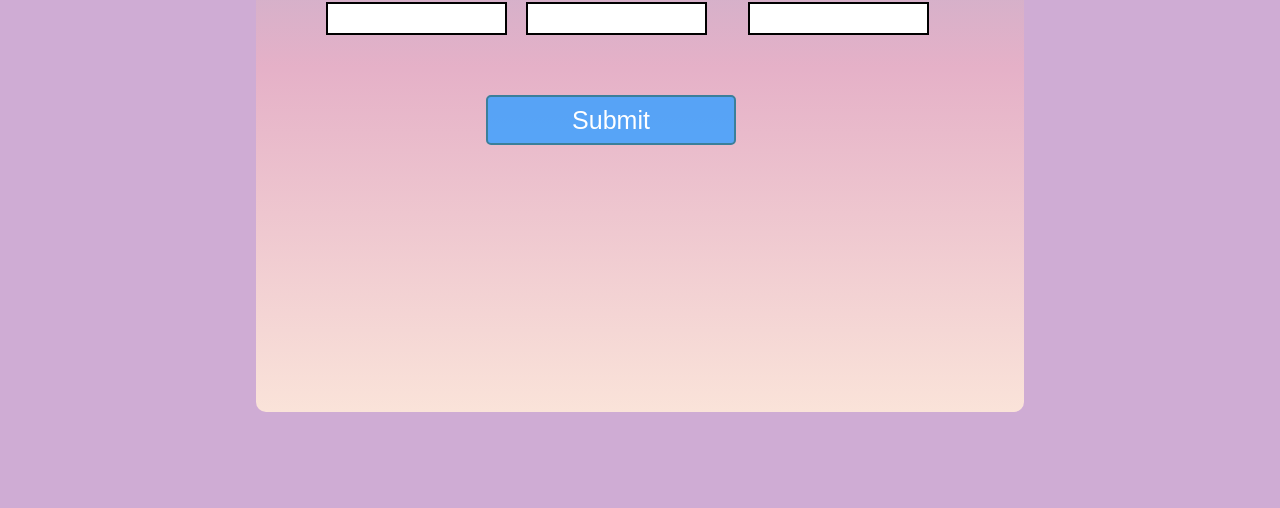
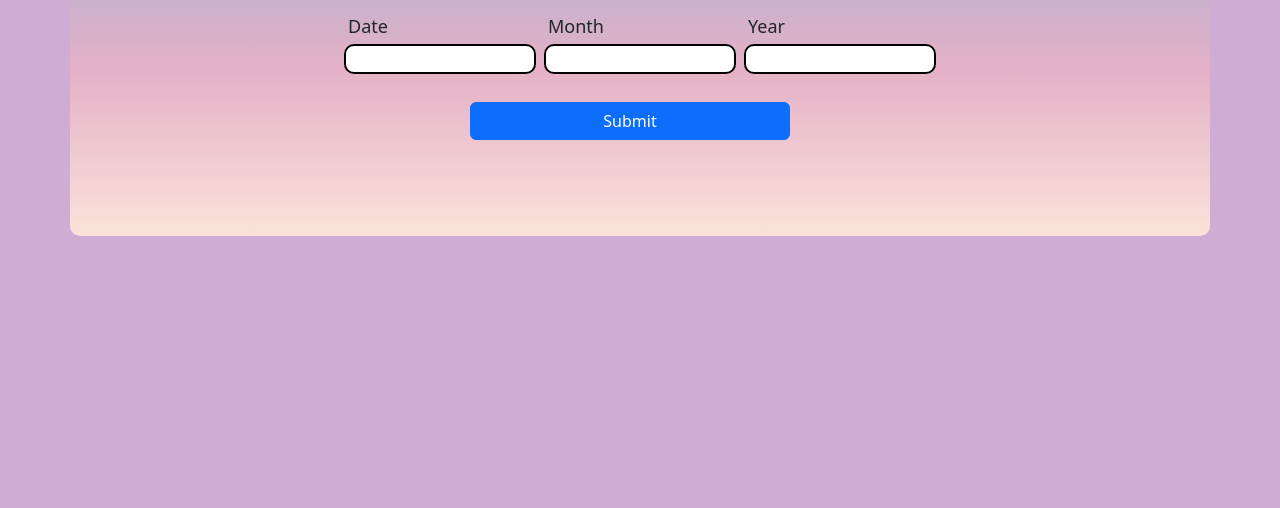
Before and after one commit to Diksha7890/Age-Calculator, a plain HTML site: page index.html in a window 1280 px wide. Shown: the part 292-800 px from the top of the page. Drawn offline with nearby package versions, Linux system fonts and the light colour scheme.

Commit message:
First Commit

```diff
--- a/function.js
+++ b/function.js
@@ -1,5 +1,4 @@
 function submit() {
-
   let months = [31, 28, 31, 30, 31, 30, 31, 31, 30, 31, 30, 31];
   // finding bdy details
   let Bdydate = document.getElementById("datevalue").value;
@@ -11,68 +10,52 @@ function submit() {
   let curDate = currntdate.getDate();
   let curMonth = currntdate.getMonth() + 1;
   let curYear = currntdate.getFullYear();
-    console.log(new Date().getMonth())
+  console.log(new Date().getMonth());
 
-    if (isNaN(Bdydate)) {
+  // Validating  the data
+  if (Bdydate == "" || Bdymonth == "" || Bdyyear == "") {
+    showmsg("please provide  complete details");
+  } else if (isNaN(Bdydate)) {
     showmsg("please enter valid date");
-        return false;
-    }
-    if (Bdydate <= 0) {
-        showmsg("Date cannot be zero or less than zero")
-        return false;
-    }
-    if (Bdydate == "" || Bdydate > months[Bdymonth - 1]) {
+  } else if (Bdydate <= 0) {
+    showmsg("Date cannot be zero or less than zero");
+  } else if (Bdydate > months[Bdymonth - 1]) {
     showmsg("Please provide valid date with respect to month");
-        return false;
-    }
-    if (isNaN(Bdymonth)) {
+  } else if (isNaN(Bdymonth)) {
     showmsg("please enter valid month");
-        return false;
-    }
-    if (Bdymonth <= 0) {
-        showmsg("Month cannot be zero or less than zero")
-        return false;
-    }
-    if (Bdymonth == "" || Bdymonth > 12) {
-        showmsg("Please provide month value in the range from 1 to 12")
-        return false;
-    }
-    if (isNaN(Bdyyear)) {
+  } else if (Bdymonth <= 0) {
+    showmsg("Month cannot be zero or less than zero");
+  } else if (Bdymonth > 12) {
+    showmsg("Please provide month value in the range from 1 to 12");
+  } else if (isNaN(Bdyyear)) {
     showmsg("please enter valid year");
-        return false;
-    }
-    if (Bdyyear <= 0) {
-        showmsg("year cannot be zero or less than zero")
-        return false;
-    }
-    if (Bdyyear > curYear) {
-        showmsg("Please provide valid year")
-        return false;
-    }
-    if (Bdyyear == "" || Bdyyear.length < 4) {
+  } else if (Bdyyear <= 0) {
+    showmsg("year cannot be zero or less than zero");
+  } else if (Bdyyear > curYear) {
+    showmsg("Please provide valid year");
+  } else if (Bdyyear.length < 4) {
     showmsg("Please provide year in the format YYYY");
-        return false;
-    }
-
-
-    if (curDate < Bdydate) {
+  } else if (curDate < Bdydate) {
     curDate += months[Bdymonth - 1];
     curMonth--;
     if (curMonth < Bdymonth) {
       curMonth += 12;
-            curYear--
+      curYear--;
     }
-    }
-    else if (curMonth < Bdymonth) {
+  } else if (curMonth < Bdymonth) {
     curMonth += 12;
     curYear--;
-    }
+  } else {
     curDate -= Bdydate;
     curMonth -= Bdymonth;
     curYear -= Bdyyear;
-    showmsg(`Your age is ${curYear} years ${curMonth} months and ${curDate} days`);
+    showmsg(
+      `Your age is ${curYear} years ${curMonth} months and ${curDate} days`
+    );
   }
+}
+// showing current age on ui
 function showmsg(msg) {
-    let msgElem = document.querySelector(".msg")
+  let msgElem = document.querySelector(".msg");
   msgElem.innerHTML = msg;
 }
--- a/index.html
+++ b/index.html
@@ -1,36 +1,68 @@
 <!DOCTYPE html>
 <html lang="en">
-
   <head>
-    <meta charset="UTF-8">
-    <meta http-equiv="X-UA-Compatible" content="IE=edge">
-    <meta name="viewport" content="width=device-width, initial-scale=1.0">
+    <meta charset="UTF-8" />
+    <meta http-equiv="X-UA-Compatible" content="IE=edge" />
+    <meta name="viewport" content="width=device-width, initial-scale=1.0" />
     <title>Age Calculator</title>
-    <link rel="stylesheet" href="./style.css">
+    <link rel="stylesheet" href="./style.css" />
+    <script src="./function.js"></script>
+    <link
+      href="https://cdn.jsdelivr.net/npm/bootstrap@5.3.2/dist/css/bootstrap.min.css"
+      rel="stylesheet"
+      integrity="sha384-T3c6CoIi6uLrA9TneNEoa7RxnatzjcDSCmG1MXxSR1GAsXEV/Dwwykc2MPK8M2HN"
+      crossorigin="anonymous"
+    />
   </head>
-
   <body>
-    <div class="insidebox" >
+    <div class="container-fluid">
+      <div class="container">
+        <div class="heading my-2">
           <h1>Age Calculator</h1>
-        <div class="values">
+        </div>
+        <div class="values my-3">
           <div class="date">
-                <span>Date(DD)</span>
-                <input id="datevalue" minlength="1" maxlength="2" required>
+            <span>Date</span>
+            <input id="datevalue" minlength="1" maxlength="2" required />
           </div>
           <div class="month">
-                <span>Month(MM)</span>
-                <input id="monthvalue" minlength="1" maxlength="2" required>
+            <span>Month</span>
+            <input
+              type="number"
+              id="monthvalue"
+              minlength="1"
+              maxlength="2"
+              required
+            />
           </div>
           <div class="year">
-                <span>Year(YYYY)</span>
-                <input id="yearvalue" minlength="4" maxlength="5" required>
+            <span>Year</span>
+            <input
+              type="number"
+              id="yearvalue"
+              minlength="4"
+              maxlength="5"
+              required
+            />
           </div>
         </div>
-        <button id="btn" onclick="submit()" type="submit">Submit</button>
+        <div class="SubmitButton">
+          <div
+            class="btn btn-primary"
+            id="button"
+            type="submit"
+            onclick="submit()"
+          >
+            Submit
+          </div>
           <p class="msg"></p>
         </div>
+      </div>
+    </div>
+    <script
+      src="https://cdn.jsdelivr.net/npm/bootstrap@5.3.2/dist/js/bootstrap.bundle.min.js"
+      integrity="sha384-C6RzsynM9kWDrMNeT87bh95OGNyZPhcTNXj1NW7RuBCsyN/o0jlpcV8Qyq46cDfL"
+      crossorigin="anonymous"
+    ></script>
   </body>
-<script src="./function.js"></script>
-
-
 </html>
--- a/style.css
+++ b/style.css
@@ -1,84 +1,63 @@
 * {
-    margin: 0px;
-    padding: 0px;
-    /* overflow-y: hidden;
-    overflow-x: hidden; */
-    box-sizing: border-box;
+    margin: 2px;
+    padding: 2px;
 }
+body{
+    background-color: #cfacd4 !important;
+    margin: 10px;
+    overflow-x: hidden;
 
-body {
+}
+.container{
     display: flex;
-    background-color: #cfacd4;
-    justify-content: center;
+    flex-wrap: wrap;
+    flex-direction: column;
+    margin-top: 15%;
+    background: Linear-Gradient(rgba(97, 192, 191, 0.25) 10%, rgba(255, 182, 185, 0.46) 50%, #FAE3D9 100%);
+    border-radius: 10px;
 }
-
-h1 {
-    display: flex;
-    justify-content: center;
-    font-size: 96px;
-    margin-top: 10px;
+.heading{
+    text-align: center;
 }
-
-.insidebox {
-    border-radius: 10px;
-    height: 80vh;
-    width: 60vw;
-    background: Linear-Gradient(rgba(97, 192, 191, 0.25) 10%, rgba(255, 182, 185, 0.46) 46%, #FAE3D9 100%);
-    margin: 5%;
-    box-sizing: border-box;
-}
-
 .values {
     display: flex;
-    padding: 50px;
-    margin: 10px;
+   justify-content: center;
+   align-items: center;
 }
-
 .date,
 .month,
 .year {
-    font-size: 30px;
-    gap: 20px;
-    margin-left: 10px;
+    display: flex;
+    flex-direction: column;
+    font-size:18px;
 }
-
 input {
     border: 2px solid black;
-    height: 33px;
+    border-radius: 10px;
     text-align: center;
-    margin-top: 15px;
+    width: 15vw;
+    height: 30px;
 }
-
 input:hover {
-    border-color: blue;
+    border: 2px solid blue;
 }
-
-button {
+.submitButton{
+    display: flex;
+    flex-direction: column;
+}
+#button{
     display: flex;
     justify-content: center;
     align-items: center;
-    font-size: 25px;
-    background-color: #3CA0FFD6;
-    width: 250px;
-    margin-left: 230px;
-    height: 50px;
-    color: white;
-    border: 2px solid rgb(59, 127, 154);
-    border-radius: 5px;
+    margin-left: 30vw;
+    width:25vw;
 }
-
 .msg {
     display: flex;
     justify-content: center;
-    color: #087e78;
-    font-size: 30px;
+    color: #28096f;
+    font-size: 25px;
     margin: 25px;
     padding: 20px;
 
 }
-
-@media screen and(max-width:1021) {
-    .values {
-        margin-left: 0px
-    }
-}
```
Lines whose indentation alone changed are shown as unchanged.
